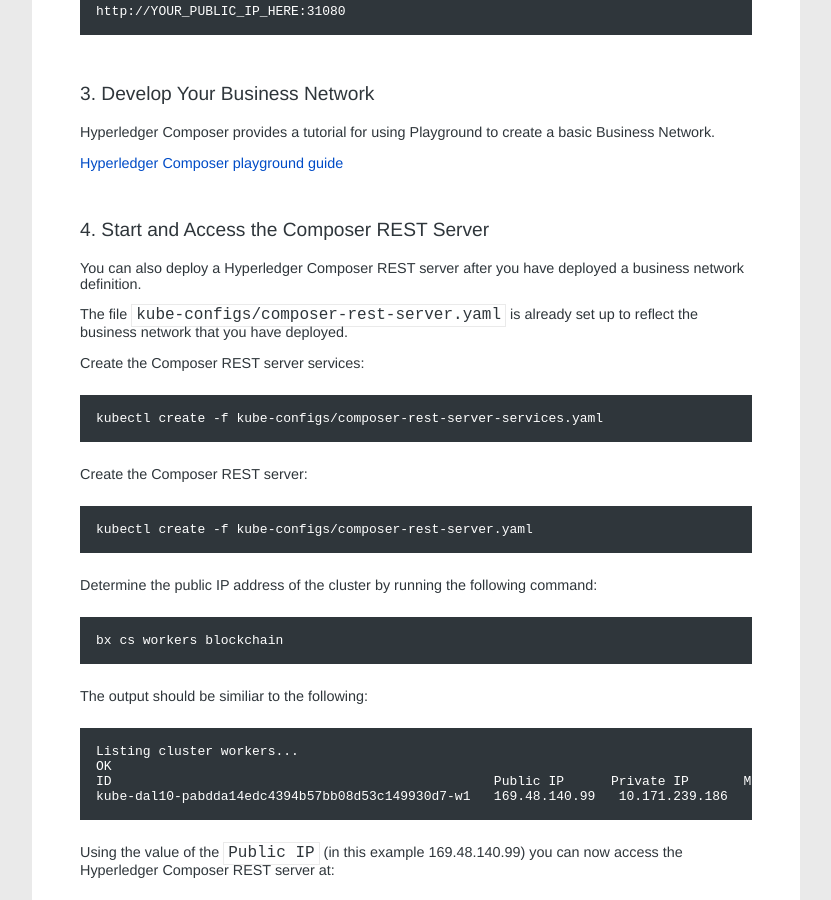
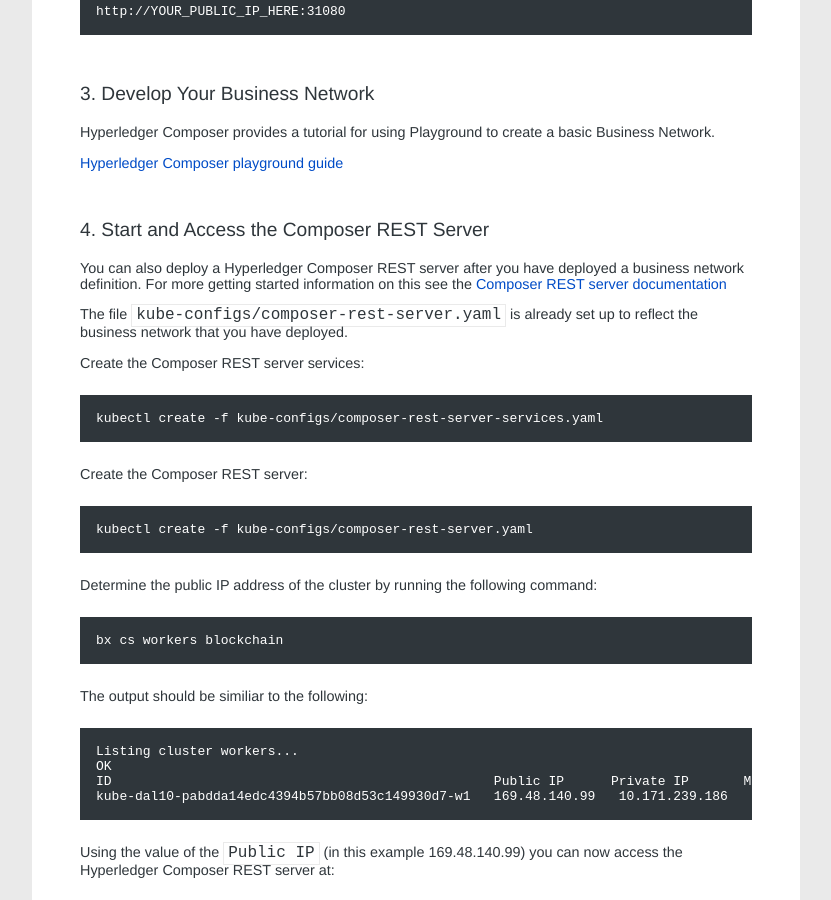
Before and after one commit to IBM-Blockchain-Archive/ibm-blockchain.github.io, a Jekyll site: the page built from _pages/03_Interacting with your blockchain.md, in a window 1280 px wide and 900 px high, scrolled down 1182 px. Shown: the whole window, without its empty margins (258-1089 px from the left). Built offline with Jekyll 4.4.1, drawn with Linux system fonts in a browser that asks for light colours; some web fonts are replaced.

Commit message:
inserting links to composer REST docs

```diff
--- a/_pages/03_Interacting with your blockchain.md
+++ b/_pages/03_Interacting with your blockchain.md
@@ -46,7 +46,7 @@
 
 ### 4. Start and Access the Composer REST Server
 
-You can also deploy a Hyperledger Composer REST server after you have deployed a business network definition.
+You can also deploy a Hyperledger Composer REST server after you have deployed a business network definition. For more getting started information on this see the [Composer REST server documentation](https://hyperledger.github.io/composer/integrating/integrating-index.html)
 
 The file `kube-configs/composer-rest-server.yaml` is already set up to reflect the business network that you have deployed.
 
```
